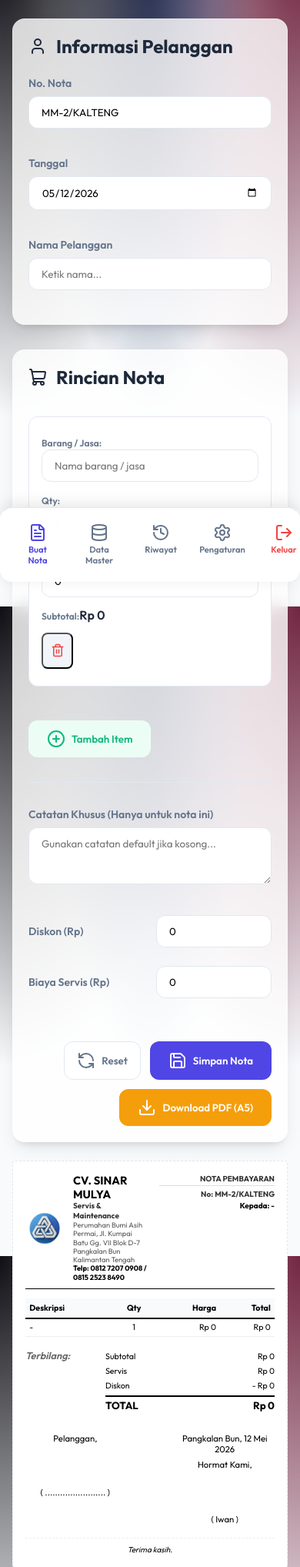
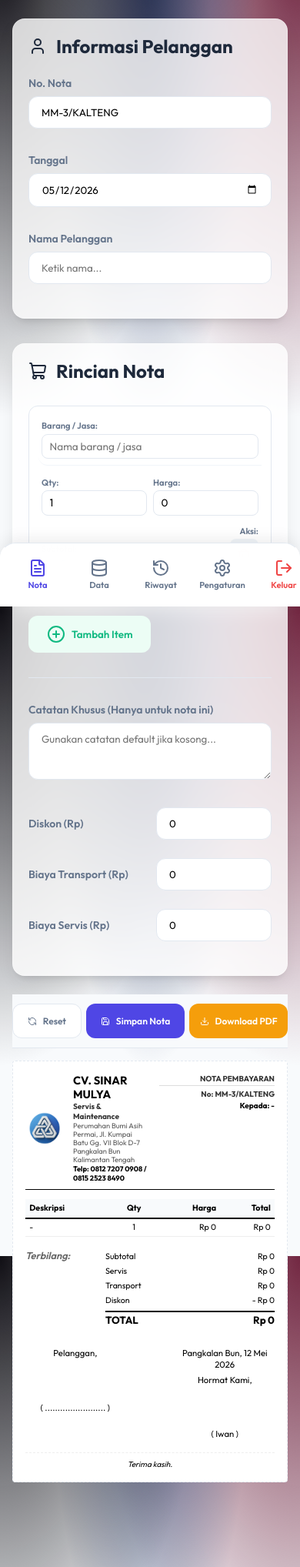
Before and after one commit to supri4dhy/mekar_mulya, a PHP site: page /nota.php in a window 390 px wide. Shown: the part 56-2092 px from the top of the page at 77% size. Run offline with PHP 8.4, Linux system fonts and the light colour scheme; the visitor is signed in with stand-in values (Sample User, id 1); some libraries are stand-ins or nearby versions.

Commit message:
Update1
Update

```diff
--- a/database/master.json
+++ b/database/master.json
@@ -40,6 +40,11 @@
             "id": 1778561651397,
             "name": "Servis TV",
             "price": 500000
+        },
+        {
+            "id": 1778575797352,
+            "name": "Servis Mesin Cuci",
+            "price": 520000
         }
     ]
 }
--- a/database/settings.json
+++ b/database/settings.json
@@ -8,5 +8,5 @@
     "noteFooterDefault": "Terima kasih.",
     "notePrefix": "MM-",
     "noteSuffix": "\/KALTENG",
-    "noteNextNumber": 2
+    "noteNextNumber": 3
 }
--- a/header.php
+++ b/header.php
@@ -22,10 +22,10 @@ $currentPage = basename($_SERVER['PHP_SELF']);
 
         <nav class="nav-tabs">
             <a href="nota.php" class="tab-btn <?= $currentPage == 'nota.php' ? 'active' : '' ?>" style="text-decoration: none;">
-                <i data-lucide="file-text"></i> Buat Nota
+                <i data-lucide="file-text"></i> Nota
             </a>
             <a href="master.php" class="tab-btn <?= $currentPage == 'master.php' ? 'active' : '' ?>" style="text-decoration: none;">
-                <i data-lucide="database"></i> Data Master
+                <i data-lucide="database"></i> Data
             </a>
             <a href="history.php" class="tab-btn <?= $currentPage == 'history.php' ? 'active' : '' ?>" style="text-decoration: none;">
                 <i data-lucide="history"></i> Riwayat
--- a/nota.php
+++ b/nota.php
@@ -29,8 +29,8 @@
         <table class="items-table">
             <thead>
                 <tr>
-                    <th style="width: 45%;">Barang / Jasa</th>
-                    <th style="width: 10%;">Qty</th>
+                    <th style="width: 40%;">Barang / Jasa</th>
+                    <th style="width: 15%;">Qty</th>
                     <th style="width: 20%;">Harga</th>
                     <th style="width: 20%;">Total</th>
                     <th style="width: 5%;"></th>
@@ -57,6 +57,10 @@
                         <input type="number" id="inputDiscount" value="0" style="width: 150px;" oninput="updatePreview()">
                     </div>
                     <div class="form-group" style="display: flex; align-items: center; justify-content: space-between; margin-top: 1rem;">
+                        <label style="margin:0;">Biaya Transport (Rp)</label>
+                        <input type="number" id="inputTransport" value="0" style="width: 150px;" oninput="updatePreview()">
+                    </div>
+                    <div class="form-group" style="display: flex; align-items: center; justify-content: space-between; margin-top: 1rem;">
                         <label style="margin:0;">Biaya Servis (Rp)</label>
                         <input type="number" id="inputService" value="0" style="width: 150px;" oninput="updatePreview()">
                     </div>
@@ -64,22 +68,24 @@
             </div>
         </div>
 
-        <div class="btn-section" style="margin-top: 2rem; display: flex; gap: 0.75rem; justify-content: flex-end; flex-wrap: wrap;">
-            <button class="btn" onclick="resetForm()" style="background: #fff; border: 1px solid var(--border); color: var(--text-muted); padding: 0.75rem 1rem;">
-                <i data-lucide="refresh-ccw"></i> Reset
-            </button>
-            <button class="btn btn-primary" onclick="saveInvoice()" style="background: var(--primary); padding: 0.75rem 1.5rem;">
-                <i data-lucide="save"></i> Simpan Nota
-            </button>
-            <button class="btn" id="btnDownload" onclick="downloadPDF()" style="background: var(--accent); color: white; padding: 0.75rem 1.5rem;">
-                <i data-lucide="download"></i> Download PDF (A5)
-            </button>
-        </div>
     </div>
 </div>
 
 <!-- Preview Section -->
 <div class="preview-section">
+    <!-- Action Buttons (Sticky at Top) -->
+    <div class="btn-section" style="position: sticky; top: 0; z-index: 100; background: var(--background); padding: 0.75rem 0; display: flex; gap: 0.4rem; justify-content: stretch; border-bottom: 1px solid var(--border); margin-bottom: 1rem;">
+        <button class="btn" onclick="resetForm()" style="flex: 1; background: #fff; border: 1px solid var(--border); color: var(--text-muted); padding: 0.6rem 0.25rem; justify-content: center; font-size: 0.75rem; white-space: nowrap;">
+            <i data-lucide="refresh-ccw" style="width: 12px;"></i> Reset
+        </button>
+        <button class="btn btn-primary" onclick="saveInvoice()" style="flex: 1.5; background: var(--primary); padding: 0.6rem 0.25rem; justify-content: center; font-size: 0.75rem; white-space: nowrap;">
+            <i data-lucide="save" style="width: 12px;"></i> Simpan Nota
+        </button>
+        <button class="btn" id="btnDownload" onclick="downloadPDF()" style="flex: 1.5; background: var(--accent); color: white; padding: 0.6rem 0.25rem; justify-content: center; font-size: 0.75rem; white-space: nowrap;">
+            <i data-lucide="download" style="width: 12px;"></i> Download PDF
+        </button>
+    </div>
+
     <div id="captureArea" class="note-preview">
         <!-- Header & Customer Info dalam satu blok kompak -->
         <div class="note-header" style="display: flex; justify-content: space-between; align-items: flex-start; border-bottom: 1.5px solid #000; padding-bottom: 0.5rem; margin-bottom: 0.75rem;">
@@ -120,6 +126,7 @@
             <div class="total-section" style="margin-top: 0; width: 220px;">
                 <div class="total-row"><span>Subtotal</span><span id="viewSubtotal">Rp 0</span></div>
                 <div class="total-row"><span>Servis</span><span id="viewService">Rp 0</span></div>
+                <div class="total-row"><span>Transport</span><span id="viewTransport">Rp 0</span></div>
                 <div class="total-row"><span>Diskon</span><span id="viewDiscount">- Rp 0</span></div>
                 <div class="total-row grand-total"><span>TOTAL</span><span id="viewGrandTotal">Rp 0</span></div>
             </div>
@@ -141,6 +148,7 @@
             Terima kasih.
         </div>
     </div>
+
 </div>
 
 <?php include 'footer.php'; ?>
--- a/style.css
+++ b/style.css
@@ -96,7 +100,7 @@ input:focus {
 .items-table {
     width: 100%;
     border-collapse: separate;
-    border-spacing: 0 0.75rem;
+    border-spacing: 0 0.4rem;
 }
 
 .items-table th {
@@ -113,13 +117,26 @@ input:focus {
 }
 
 .item-row td {
-    padding: 0.75rem;
+    padding: 0.4rem 0.6rem;
     border-top: 1px solid var(--border);
     border-bottom: 1px solid var(--border);
 }
 
-.item-row td:first-child { border-left: 1px solid var(--border); border-radius: 12px 0 0 12px; }
-.item-row td:last-child { border-right: 1px solid var(--border); border-radius: 0 12px 12px 0; }
+.items-table input {
+    padding: 0.4rem 0.6rem;
+    font-size: 0.85rem;
+    border-radius: 8px;
+}
+
+.item-row td:first-child {
+    border-left: 1px solid var(--border);
+    border-radius: 12px 0 0 12px;
+}
+
+.item-row td:last-child {
+    border-right: 1px solid var(--border);
+    border-radius: 0 12px 12px 0;
+}
 
 .btn {
     padding: 0.75rem 1.5rem;
@@ -375,73 +426,216 @@ input:focus {
     background: #f1f5f9;
 }
 
+.action-btns {
+    display: flex !important;
+    flex-direction: row !important;
+    gap: 0.5rem;
+    align-items: center;
+    flex-wrap: nowrap !important;
+    width: max-content;
+    min-width: 80px;
+}
+
 .btn-edit {
     color: var(--primary);
-    padding: 0.3rem;
-    border-radius: 6px;
+    padding: 0.4rem;
+    border-radius: 8px;
+    background: transparent;
+    border: none !important;
+    cursor: pointer;
     transition: all 0.2s;
+    display: flex;
+    align-items: center;
+    justify-content: center;
 }
 
 .btn-edit:hover {
     background: rgba(79, 70, 229, 0.1);
 }
 
+.btn-remove {
+    color: #ef4444;
+    padding: 0.4rem;
+    border-radius: 8px;
+    background: transparent;
+    border: none !important;
+    cursor: pointer;
+    transition: all 0.2s;
+    display: flex;
+    align-items: center;
+    justify-content: center;
+}
+
+.btn-remove:hover {
+    background: #fee2e2;
+}
+
+
+
 /* Media Queries for Mobile Responsive */
 @media (max-width: 768px) {
-    body { padding: 1rem; padding-bottom: 80px !important; }
-    .header-main h1 { font-size: 1.5rem; }
+    body {
+        padding: 1rem;
+        padding-bottom: 120px !important;
+    }
+
+    .header-main h1 {
+        font-size: 1.5rem;
+    }
 
     /* Bottom Nav */
     .nav-tabs {
-        position: fixed; bottom: 0; left: 0; right: 0;
-        background: rgba(255, 255, 255, 0.95);
+        position: fixed;
+        bottom: 0 !important;
+        left: 0;
+        right: 0;
+        width: 100%;
+        background: rgba(255, 255, 255, 0.98);
         backdrop-filter: blur(20px);
-        box-shadow: 0 -4px 20px rgba(0,0,0,0.1);
-        padding: 0.5rem; z-index: 1000;
-        display: flex; justify-content: space-around;
+        box-shadow: 0 -4px 20px rgba(0, 0, 0, 0.08);
+        padding: 0.5rem 0.5rem calc(0.5rem + env(safe-area-inset-bottom));
+        z-index: 1000;
+        display: flex;
+        justify-content: space-around;
         border-top: 1px solid var(--border);
+        border-radius: 20px 20px 0 0;
+        margin: 0 !important;
     }
 
     .tab-btn {
-        flex-direction: column; gap: 0.2rem; font-size: 0.7rem;
-        background: transparent !important; color: var(--text-muted);
-        box-shadow: none !important; min-width: 80px;
+        flex-direction: column;
+        gap: 0.2rem;
+        font-size: 0.7rem;
+        background: transparent !important;
+        color: var(--text-muted);
+        box-shadow: none !important;
+        min-width: 80px;
     }
 
-    .tab-btn.active { color: var(--primary); }
+    .tab-btn.active {
+        color: var(--primary);
+    }
 
     /* Layout Mobile */
-    .container { grid-template-columns: 1fr; gap: 1.5rem; }
-    .card { padding: 1.25rem; border-radius: 16px; }
-    div[style*="grid-template-columns"] { grid-template-columns: 1fr !important; gap: 0.75rem !important; }
+    .container {
+        grid-template-columns: 1fr;
+        gap: 1.5rem;
+    }
+
+    .card {
+        padding: 1.25rem;
+        border-radius: 16px;
+    }
+
+    div[style*="grid-template-columns"] {
+        grid-template-columns: 1fr !important;
+        gap: 0.5rem !important;
+    }
 
     /* Rincian Item Nota Mobile */
-    .items-table thead { display: none; }
-    .item-row { display: block; background: #fff; border: 1px solid var(--border); border-radius: 12px; margin-bottom: 1rem; padding: 1rem; }
-    .item-row td { display: block; width: 100% !important; padding: 0.4rem 0 !important; border: none !important; }
-    .item-row td:first-child::before { content: "Barang / Jasa:"; font-weight: 600; font-size: 0.75rem; color: var(--text-muted); }
-    .item-row td:nth-child(2)::before { content: "Qty:"; font-weight: 600; font-size: 0.75rem; color: var(--text-muted); }
-    .item-row td:nth-child(3)::before { content: "Harga:"; font-weight: 600; font-size: 0.75rem; color: var(--text-muted); }
-    .item-row td:nth-child(4)::before { content: "Subtotal:"; font-weight: 600; font-size: 0.75rem; color: var(--text-muted); }
+    .items-table thead {
+        display: none;
+    }
+
+    .item-row {
+        display: flex;
+        flex-wrap: wrap;
+        background: #fff;
+        border: 1px solid var(--border);
+        border-radius: 12px;
+        margin-bottom: 1rem;
+        padding: 0.75rem;
+    }
+
+    .item-row td {
+        display: block;
+        padding: 0.4rem 0.25rem !important;
+        border: none !important;
+    }
+
+    /* Barang/Jasa Full Width */
+    .item-row td:first-child {
+        width: 100% !important;
+        border-bottom: 1px solid #f1f5f9 !important;
+        margin-bottom: 0.5rem;
+        padding-bottom: 0.5rem !important;
+    }
+
+    /* Qty & Harga 50/50 */
+    .item-row td:nth-child(2),
+    .item-row td:nth-child(3) {
+        width: 50% !important;
+    }
+
+    /* Total & Del 50/50 */
+    .item-row td:nth-child(4),
+    .item-row td:last-child {
+        width: 50% !important;
+        display: flex;
+        flex-direction: column;
+        justify-content: flex-end;
+    }
+
+    .item-row td:last-child {
+        align-items: flex-end;
+    }
+
+    .item-row td::before {
+        display: block;
+        font-weight: 600;
+        font-size: 0.7rem;
+        color: var(--text-muted);
+        margin-bottom: 0.2rem;
+    }
+
+    .item-row td:first-child::before { content: "Barang / Jasa:"; }
+    .item-row td:nth-child(2)::before { content: "Qty:"; }
+    .item-row td:nth-child(3)::before { content: "Harga:"; }
+    .item-row td:nth-child(4)::before { content: "Subtotal:"; }
+    .item-row td:last-child::before { content: "Aksi:"; }
 
     /* Preview Mobile */
-    .preview-section { order: 2; }
+    .preview-section {
+        order: 2;
+    }
+
     .note-preview {
-        padding: 1.5rem; width: 100% !important; min-height: auto;
-        box-shadow: none; border: 1px dashed var(--border);
-        overflow-x: auto; font-size: 0.85rem;
+        padding: 1.5rem;
+        width: 100% !important;
+        min-height: auto;
+        box-shadow: none;
+        border: 1px dashed var(--border);
+        overflow-x: auto;
+        font-size: 0.85rem;
     }
 
     /* Master Table Mobile */
-    .master-table td:last-child { display: flex; gap: 0.75rem; border: none !important; width: 100% !important; }
-    .btn-edit, .btn-remove { flex: 1; padding: 0.6rem !important; display: flex; align-items: center; justify-content: center; background: #f1f5f9; border-radius: 8px; }
+    .master-table td:last-child {
+        display: flex;
+        gap: 0.75rem;
+        border: none !important;
+        width: 100% !important;
+    }
+
+    .btn-edit,
+    .btn-remove {
+        flex: 1;
+        padding: 0.6rem !important;
+        display: flex;
+        align-items: center;
+        justify-content: center;
+        background: #f1f5f9;
+        border-radius: 8px;
+        border: none !important;
+    }
 }
 
 /* Print Styles - Optimized for A5 Portrait (148mm x 210mm) */
 @media print {
     @page {
         size: A5 portrait;
-        margin: 8mm; /* Sedikit margin untuk keamanan printer */
+        margin: 8mm;
+        /* Sedikit margin untuk keamanan printer */
     }
 
     body {
```
Also changed, not shown: other parts of style.css (+76 -24 lines), database/invoices.json (+84 -0 lines), master.php (+10 -11 lines), script.js (+23 -9 lines).
